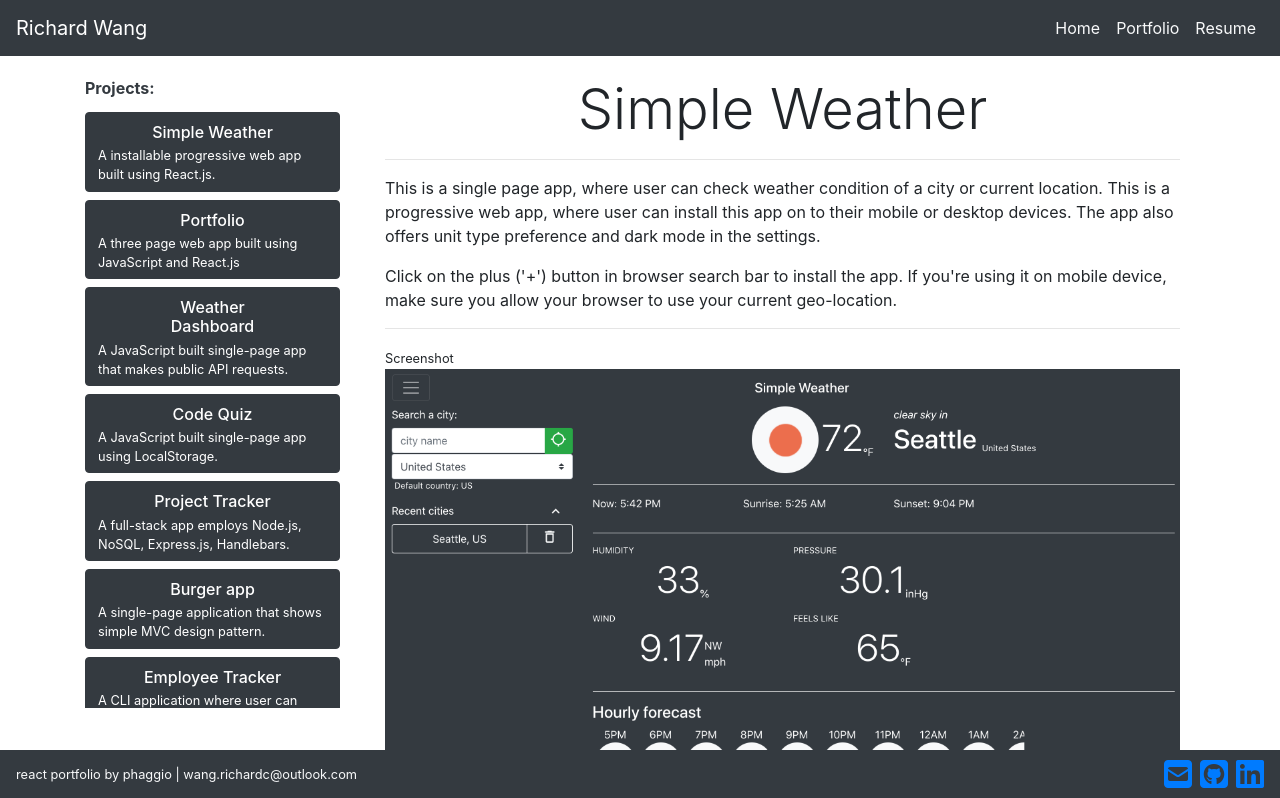
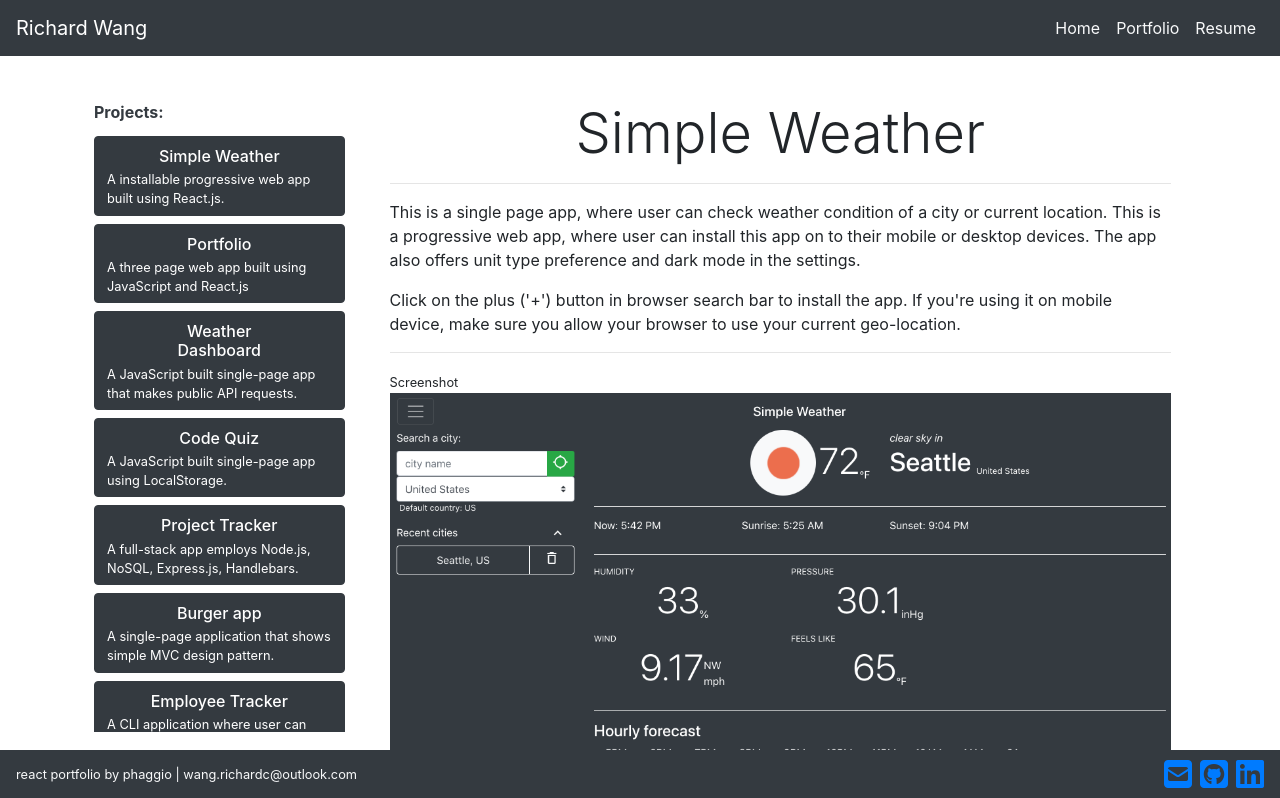
Before and after one commit to phaggio/react-portfolio, a React (Create React App) app: page /#/portfolio in a window 1280 px wide. Shown: the top 798 px of the page. Built offline with nearby package versions, Linux system fonts and the light colour scheme.

Commit message:
add padding

```diff
--- a/src/components/Footer/index.js
+++ b/src/components/Footer/index.js
@@ -4,8 +4,6 @@ import footerJSON from '../../json/footer.json';
 const json = footerJSON ? footerJSON[0] : {};
 
 const Footer = () => {
-
-  // const themeContext = useContext(ThemeContext);
 
   return (
     <nav className="navbar fixed-bottom navbar-dark bg-dark justify-content-between">
--- a/src/pages/Home.js
+++ b/src/pages/Home.js
@@ -12,7 +12,7 @@ const Home = () => {
 	const content = aboutMe ? aboutMe[0] : {};
 	return (
 		<div>
-			<Container other="pt-4">
+			<Container other="p-4">
 				<Row>
 					<Col size="12 md-6 lg-6" other="d-flex justify-content-center">
 						<div>
--- a/src/pages/Portfolio.js
+++ b/src/pages/Portfolio.js
@@ -21,7 +21,7 @@ const Portfolio = () => {
   return (
     <div>
 
-      <Container other="mt-1">
+      <Container other="mt-1 p-4">
         <Row>
           <Col size="sm-12 md-12 lg-4 xl-3" py="2" my="2">
             <div className="d-flex justify-content-center justify-content-lg-start">
--- a/src/pages/Resume.js
+++ b/src/pages/Resume.js
@@ -10,7 +10,7 @@ const style = {
 const Resume = () => {
 
   return (
-    <div className="mt-2">
+    <div className="mt-2 p-4">
       <Container other="vh-75">
         <div className="embed-responsive embed-responsive-4by3 z-depth-1-half" style={style}>
           <iframe
```
